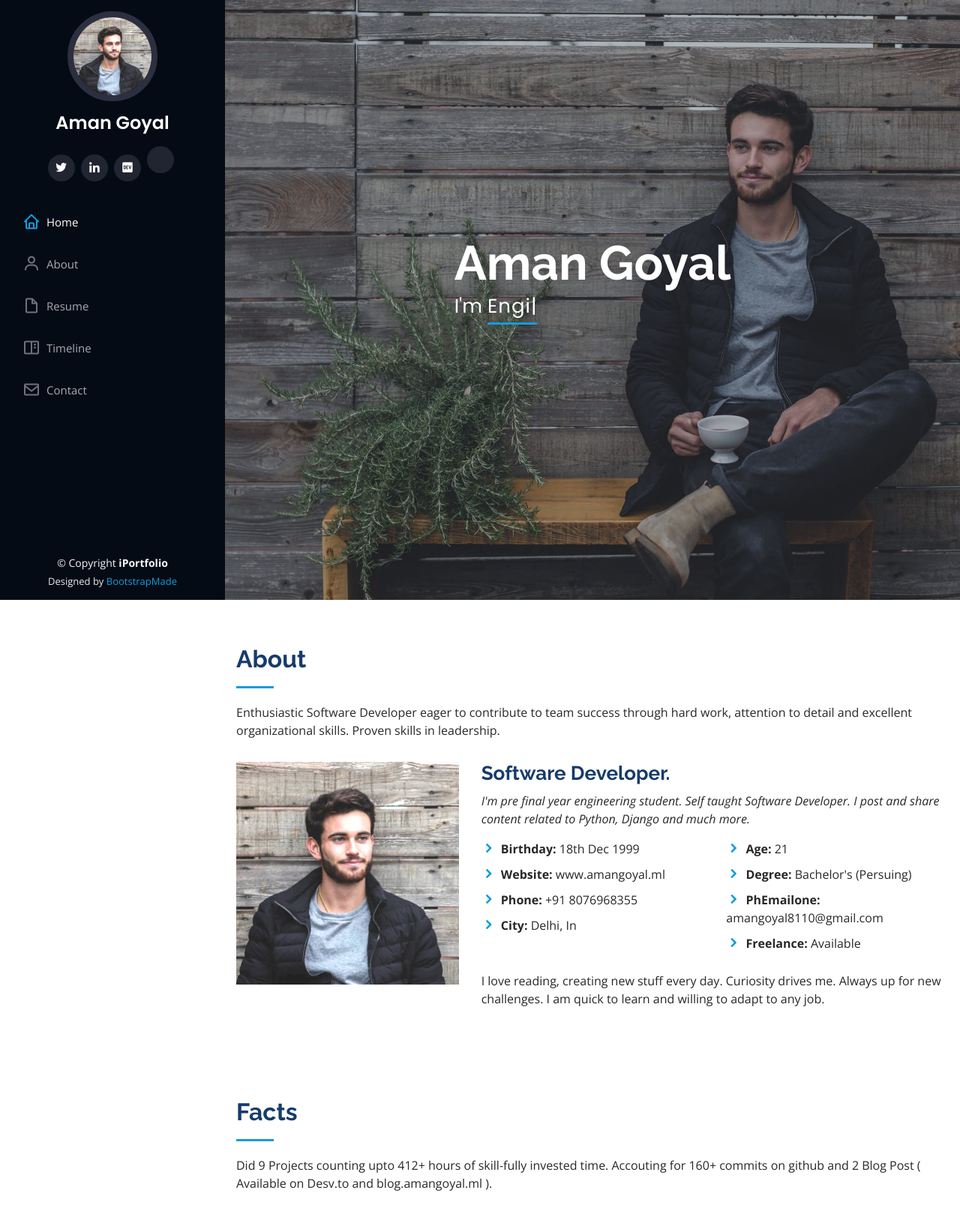
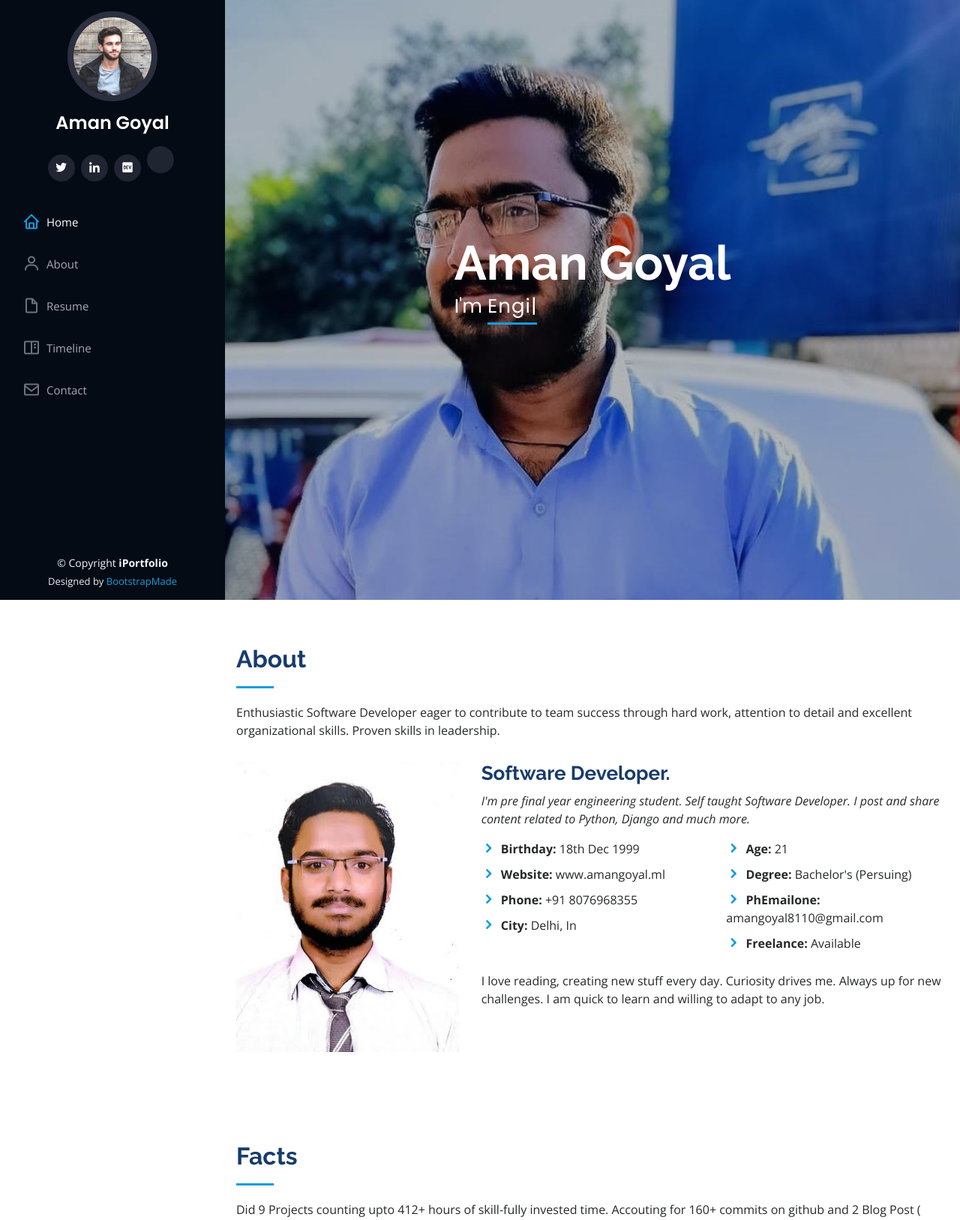
Before and after one commit to goyal-aman/portfolio, a Django app: page / in a window 1280 px wide. Shown: the top 1627 px of the page at 75% size. Run offline with Django 3.2, Linux system fonts and the light colour scheme; some libraries are stand-ins or nearby versions.

Commit message:
add my image to hero section and profile

```diff
--- a/landingpage/static/landingpage/css/style.css
+++ b/landingpage/static/landingpage/css/style.css
@@ -211,7 +211,7 @@ h1, h2, h3, h4, h5, h6 {
 #hero {
   width: 100%;
   height: 100vh;
-  background: url("../img/hero-bg.jpg") top center;
+  /* background: url("../img/hero-bg.jpg") top center; */
   background-size: cover;
 }
 
--- a/landingpage/templates/landingpage/index.html
+++ b/landingpage/templates/landingpage/index.html
@@ -86,7 +86,7 @@
 
   <!-- ======= Hero Section ======= -->
   <main id="main">
-    <section id="hero" class="d-flex flex-column justify-content-center align-items-center">
+    <section id="hero" class="d-flex flex-column justify-content-center align-items-center" style="background-image: url('{% static 'landingpage/img/hero-bg-aman-trimmed.jpg' %}') ;">
       <div class="hero-container" data-aos="fade-in">
         <h1>Aman Goyal</h1>
         <p>I'm <span class="typed" data-typed-items="Developer, Developer, Engineer, Student"></span></p>
@@ -108,7 +108,7 @@
 
         <div class="row">
           <div class="col-lg-4" data-aos="fade-right">
-            <img src="{% static 'landingpage/img/profile-img.jpg' %}" class="img-fluid" alt="">
+            <img src="{% static 'landingpage/img/aman-profile-img.jpg' %}" class="img-fluid" alt="">
           </div>
           <div class="col-lg-8 pt-4 pt-lg-0 content" data-aos="fade-left">
             <h3>Software Developer.</h3>
```
Also changed, not shown: landingpage/static/landingpage/img/aman-profile-img.jpg (added), landingpage/static/landingpage/img/favicon.png (deleted), landingpage/static/landingpage/img/hero-bg-aman-trimmed.jpg (added), landingpage/static/landingpage/img/hero-bg.jpg (deleted).
